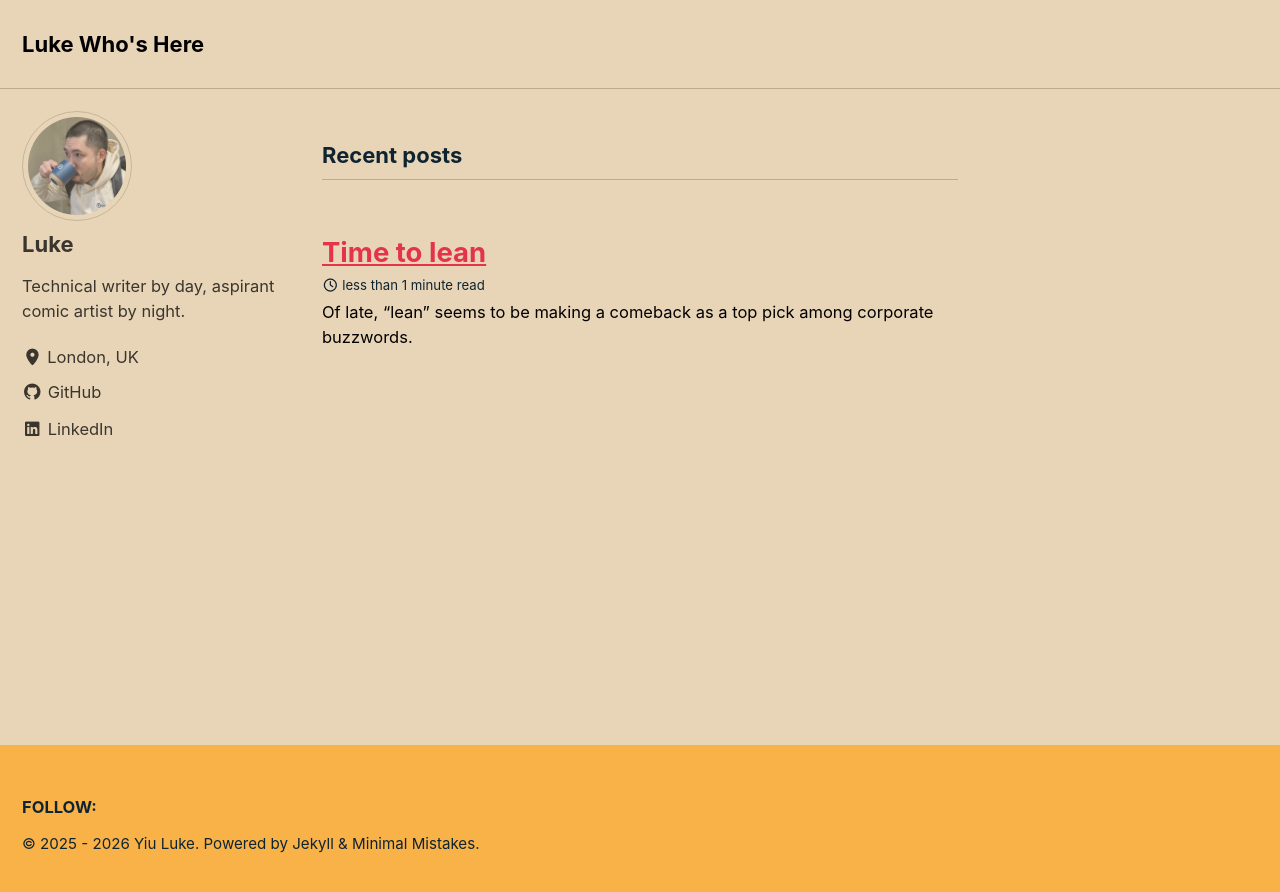
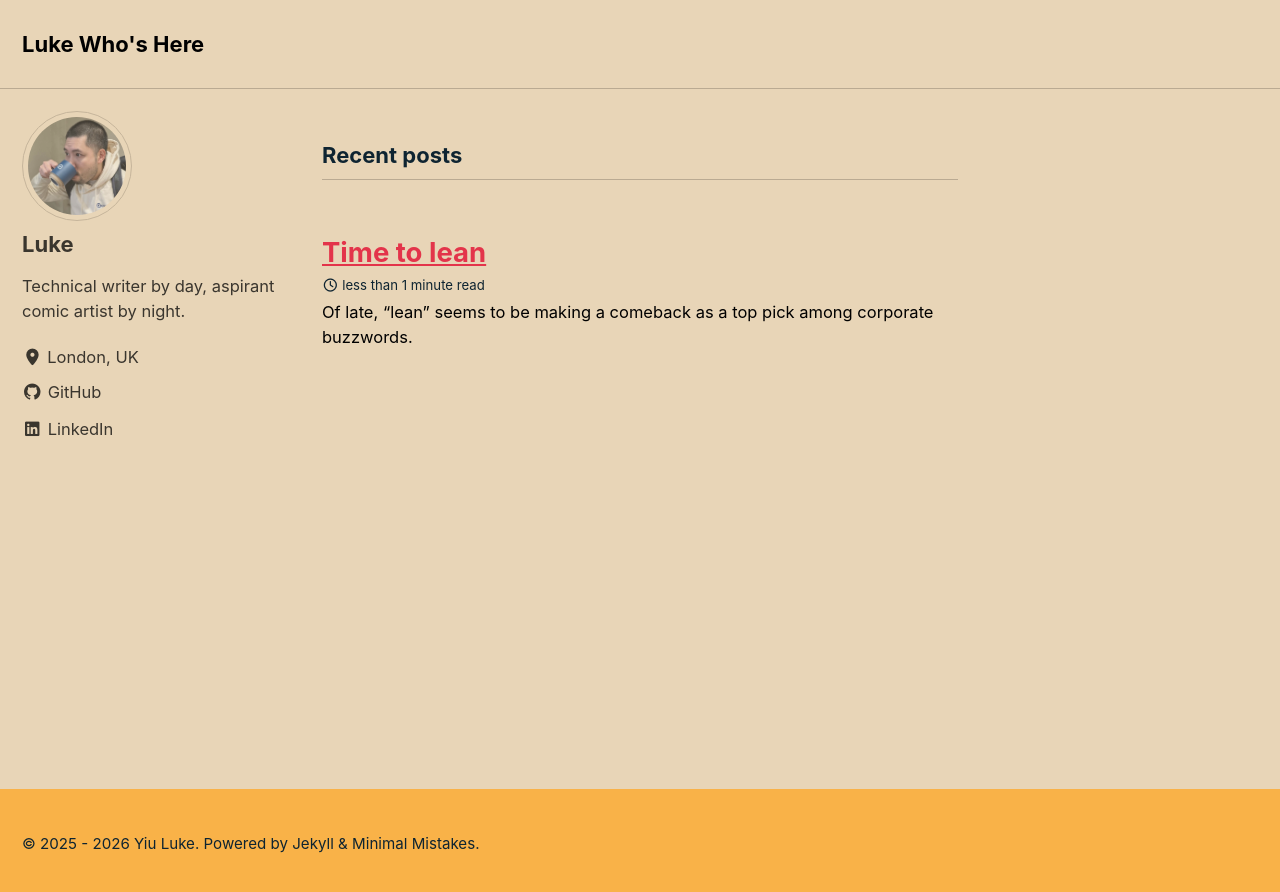
Before and after one commit to luke-whos-here/blog, a Jekyll site: the page built from index.html, in a window 1280 px wide. Shown: the top 892 px of the page. Built offline with Jekyll 4.4.1, drawn with Linux system fonts in a browser that asks for light colours; cached includes are drawn as plain includes; the list of posts is cut into pages by our own code.

Commit message:
Remove Follow text from footer

```diff
--- a/_includes/footer.html
+++ b/_includes/footer.html
@@ -5,9 +5,6 @@
 {% if site.footer.links or show_atom %}
 <div class="page__footer-follow">
   <ul class="social-icons">
-    {% if site.data.ui-text[locale].follow_label %}
-      <li><strong>{{ site.data.ui-text[locale].follow_label }}</strong></li>
-    {% endif %}
 
     {% if site.footer.links %}
       {% for link in site.footer.links %}
```
